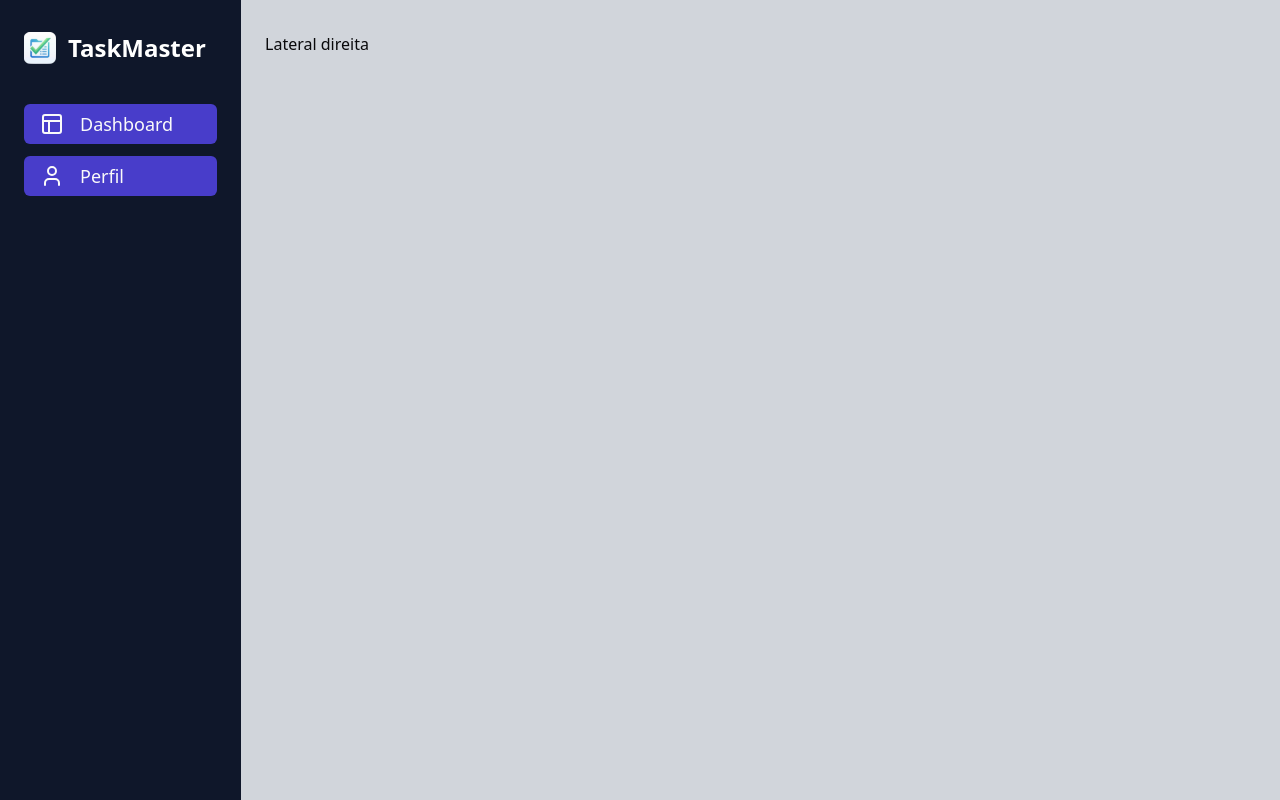
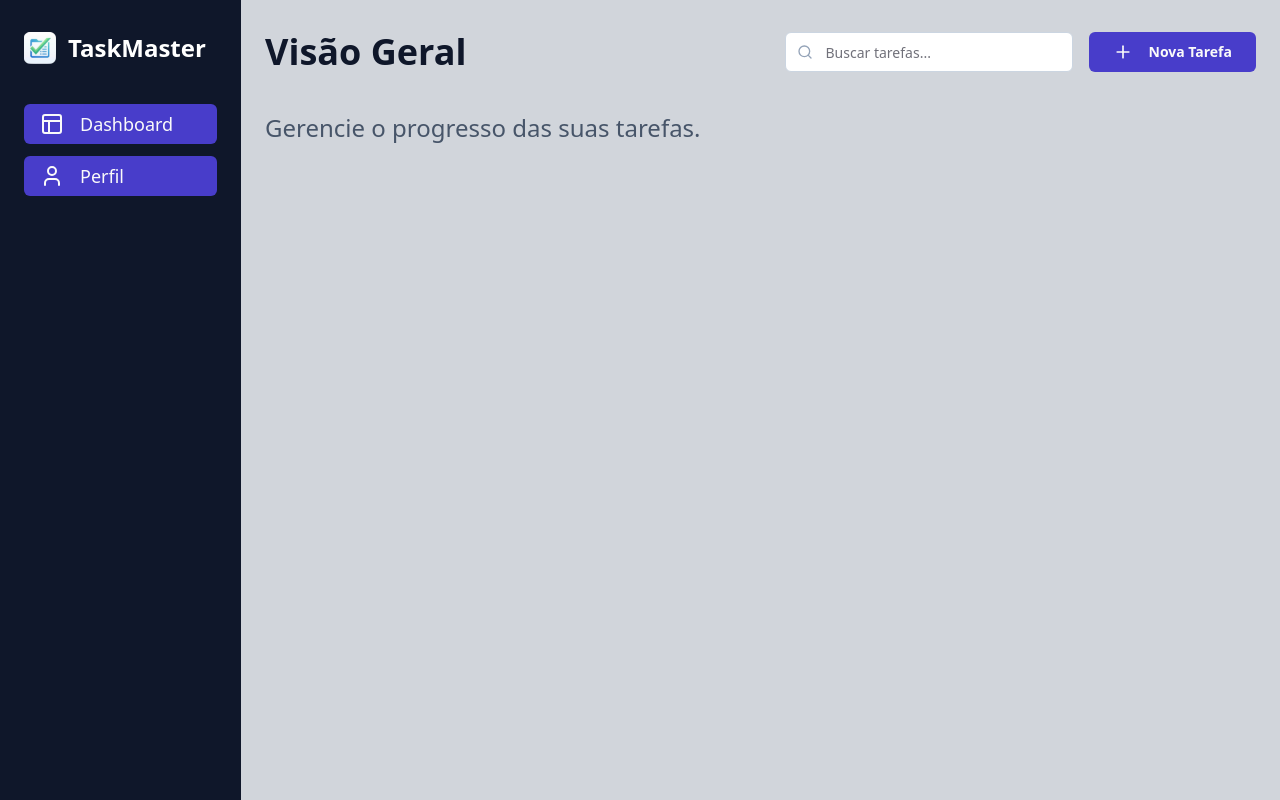
Before and after one commit to CristianoSFMothe/task-master, a Next.js app: page /dashboard in a window 1280 px wide. Built offline with nearby package versions, Linux system fonts and the light colour scheme.

Commit message:
feat: implement dashboard header with search and actions

```diff
--- a/app/(protected)/dashboard/page.tsx
+++ b/app/(protected)/dashboard/page.tsx
@@ -1,8 +1,9 @@
-import { Layout, User } from "lucide-react";
+import { Layout, Plus, Search, User } from "lucide-react";
 import Image from "next/image";
 
 import icon from "@/app/assets/task-manage-icon.svg";
 import { Button } from "@/components/ui/button";
+import { Input } from "@/components/ui/input";
 import { cn } from "@/lib/utils";
 
 function Dashboard() {
@@ -50,8 +51,34 @@ function Dashboard() {
           </Button>
         </div>
       </aside>
-      <section className="h-full min-h-screen w-full bg-gray-300 px-6 py-8">
-        <h1>Lateral direita</h1>
+
+      <section className="h-full min-h-screen w-full bg-gray-300 px-6 py-8 text-slate-900">
+        <header className="mb-8 flex items-center justify-between">
+          <div>
+            <h1 className="font-roboto text-4xl font-bold text-slate-900">
+              Visão Geral
+            </h1>
+          </div>
+
+          <nav className="flex items-center gap-4">
+            <div className="relative w-72">
+              <Search className="absolute left-3 top-1/2 h-4 w-4 -translate-y-1/2 text-slate-400" />
+              <Input
+                placeholder="Buscar tarefas..."
+                className="h-10 w-full border-slate-300 bg-white pl-10 focus-visible:ring-indigo-600"
+              />
+            </div>
+
+            <Button className="h-10 bg-[#483DCA] px-6 font-semibold hover:bg-[#483DCA]/90">
+              <Plus className="mr-2 h-5 w-5" />
+              Nova Tarefa
+            </Button>
+          </nav>
+        </header>
+
+        <h4 className="font-inter mt-10 text-2xl font-light text-slate-600">
+          Gerencie o progresso das suas tarefas.
+        </h4>
       </section>
     </main>
   );
```
